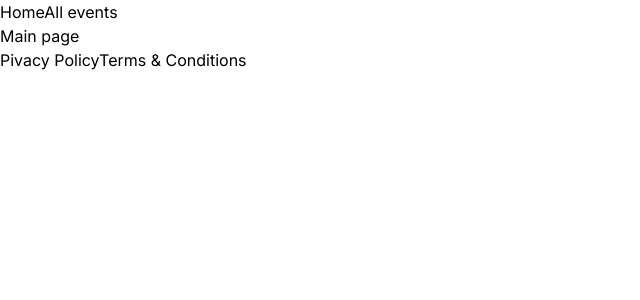
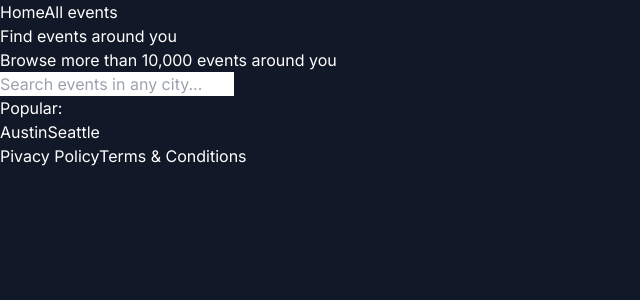
Before and after one commit to cookingnoob/evento-tutorial-bytegrad, a Next.js app: page / in a window 1280 px wide. Shown: the top 300 px of the page, without its empty margins (0-640 px from the left). Built offline with nearby package versions, Linux system fonts and the light colour scheme.

Commit message:
add styles for bg and text color, add html tags for Home páge

```diff
--- a/src/app/layout.tsx
+++ b/src/app/layout.tsx
@@ -18,7 +18,7 @@
 }) {
   return (
     <html lang="en">
-      <body className={inter.className}>
+      <body className={`${inter.className} bg-gray-900 text-white`}>
         <Header />
         {children}
         <Footer />
--- a/src/app/page.tsx
+++ b/src/app/page.tsx
@@ -1,3 +1,22 @@
+import Link from "next/link";
+
 export default function Home() {
-  return <main>Main page</main>;
+  return (
+    <main>
+      <h1>Find events around you</h1>
+      <p>Browse more than 10,000 events around you</p>
+
+      <form>
+        <input placeholder="Search events in any city..." spellCheck={false} />
+      </form>
+
+      <section>
+        <p>Popular:</p>
+        <div>
+          <Link href={"/events/austin"}>Austin</Link>
+          <Link href={"/events/Seattle"}>Seattle</Link>
+        </div>
+      </section>
+    </main>
+  );
 }
```
